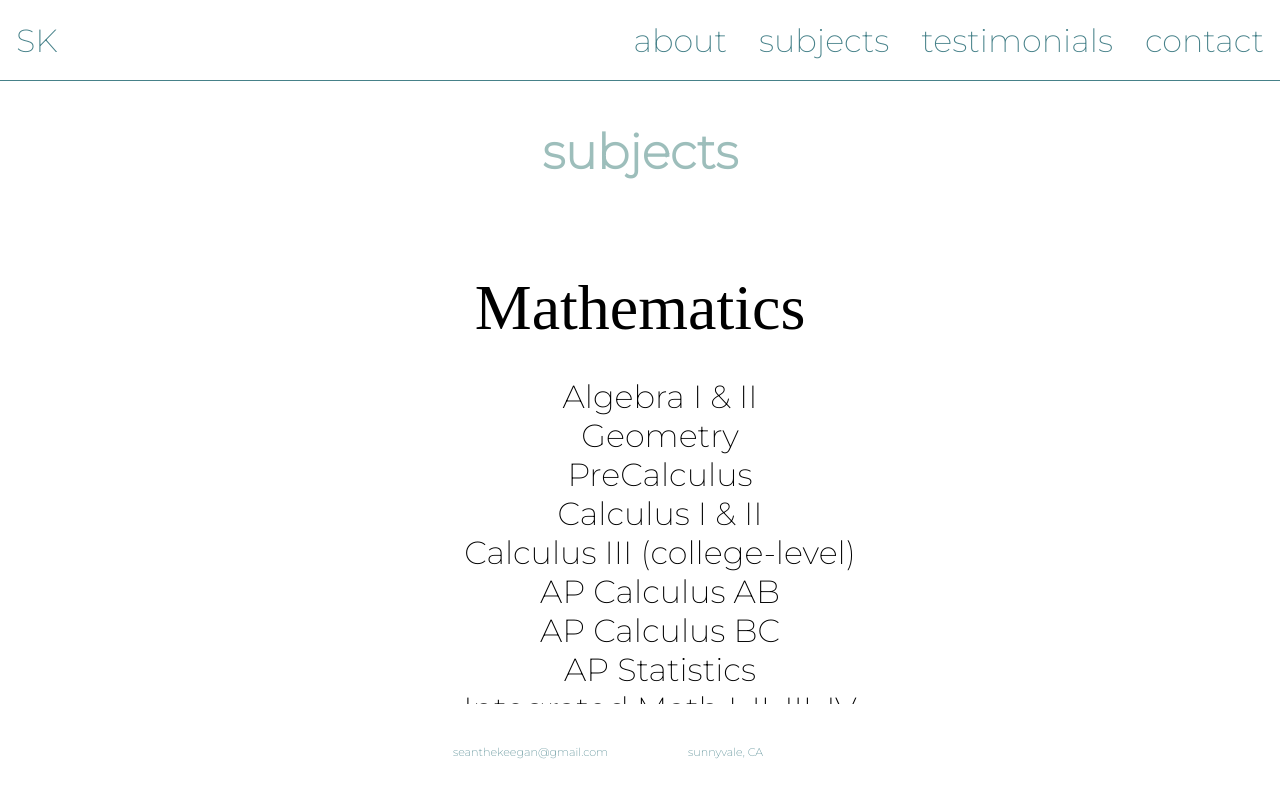
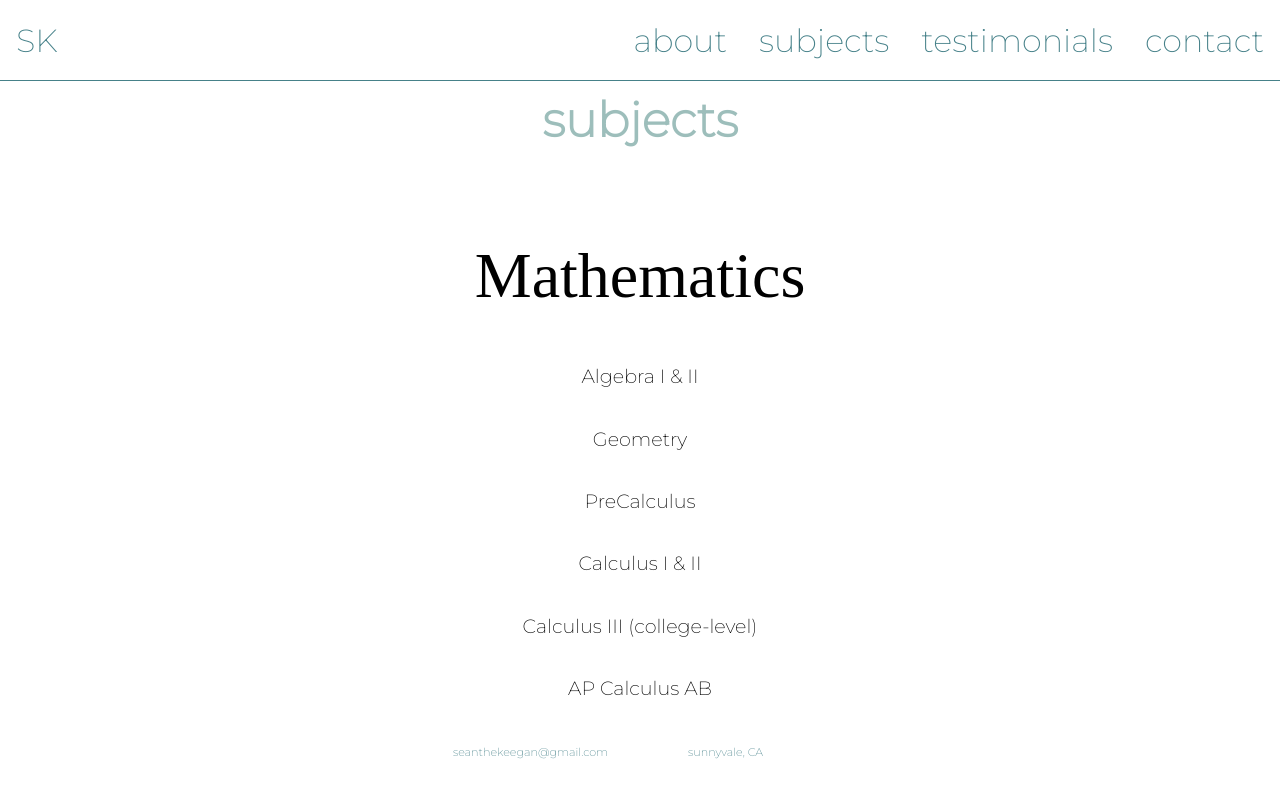
Before and after one commit to amberwhizin/seans_site, a Next.js app: page /tutoring/subjects in a window 1280 px wide. Shown: the top 800 px of the page. Built offline with nearby package versions, Linux system fonts and the light colour scheme.

Commit message:
centered subjects

```diff
--- a/pages/tutoring/subjects.js
+++ b/pages/tutoring/subjects.js
@@ -4,7 +4,7 @@ import data from '../../data/subjectData.js';
 const Container = styled.div`
   display: flex;
   flex-direction: column;
-  margin: 2rem;
+
   text-align: center;
   /* border: 2px solid orange; */
 `;
@@ -16,19 +16,22 @@ const SubjectContainer = styled.p`
   font-family: cursive;
   /* border: 2px solid red; */
   display: grid;
+  text-align: center;
 `;
 
-const CourseContainer = styled.ul`
+const CourseContainer = styled.p`
   display: flex;
   font-size: 2rem;
   font-family: Arial, Helvetica, sans-serif;
   /* border: 2px solid green; */
-  display: grid;
+  display: flex;
+  flex-direction: column;
+  text-align: center;
 `;
 
 function CourseItem({ courses, subject }) {
   // const subjectList = <p>{subject}</p>;
-  const courseList = courses.map((course) => <li key={course}>{course}</li>);
+  const courseList = courses.map((course) => <p key={course}>{course}</p>);
   return (
     <SubjectContainer>
       {subject}
```
